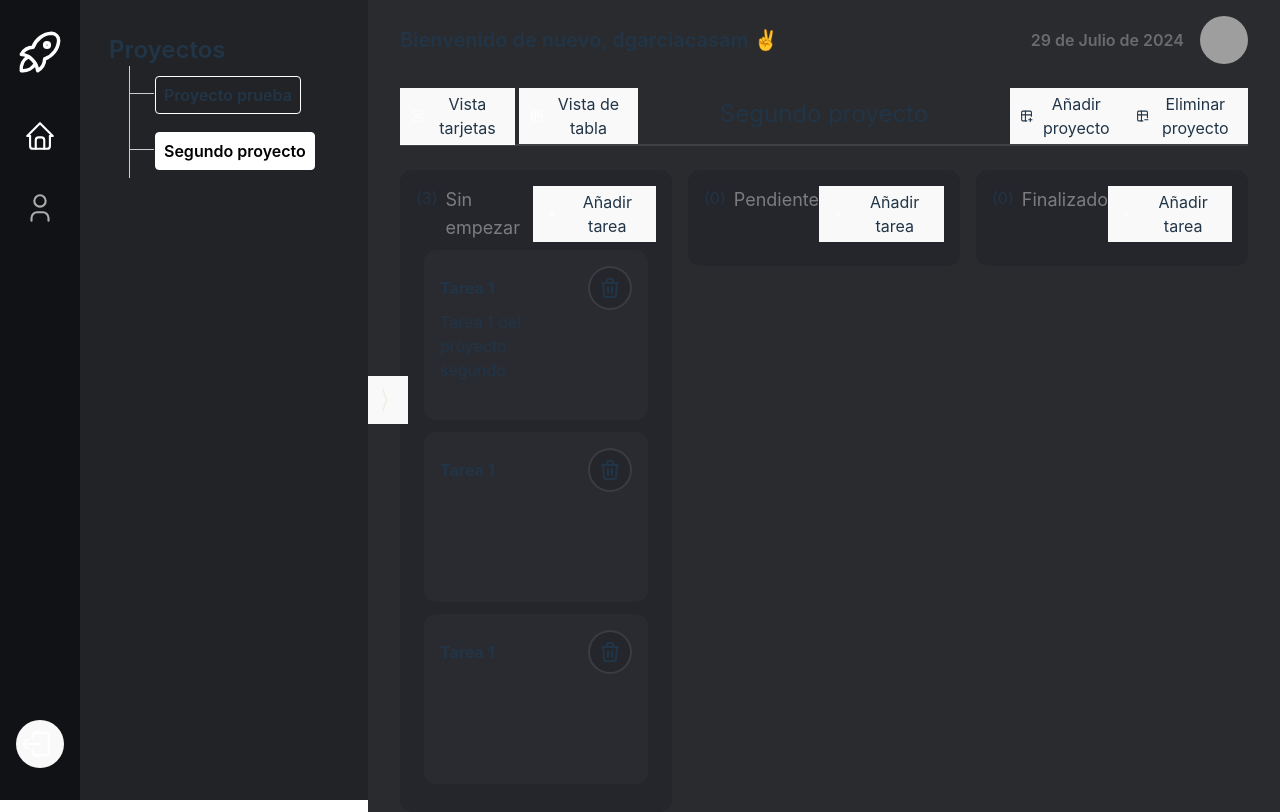
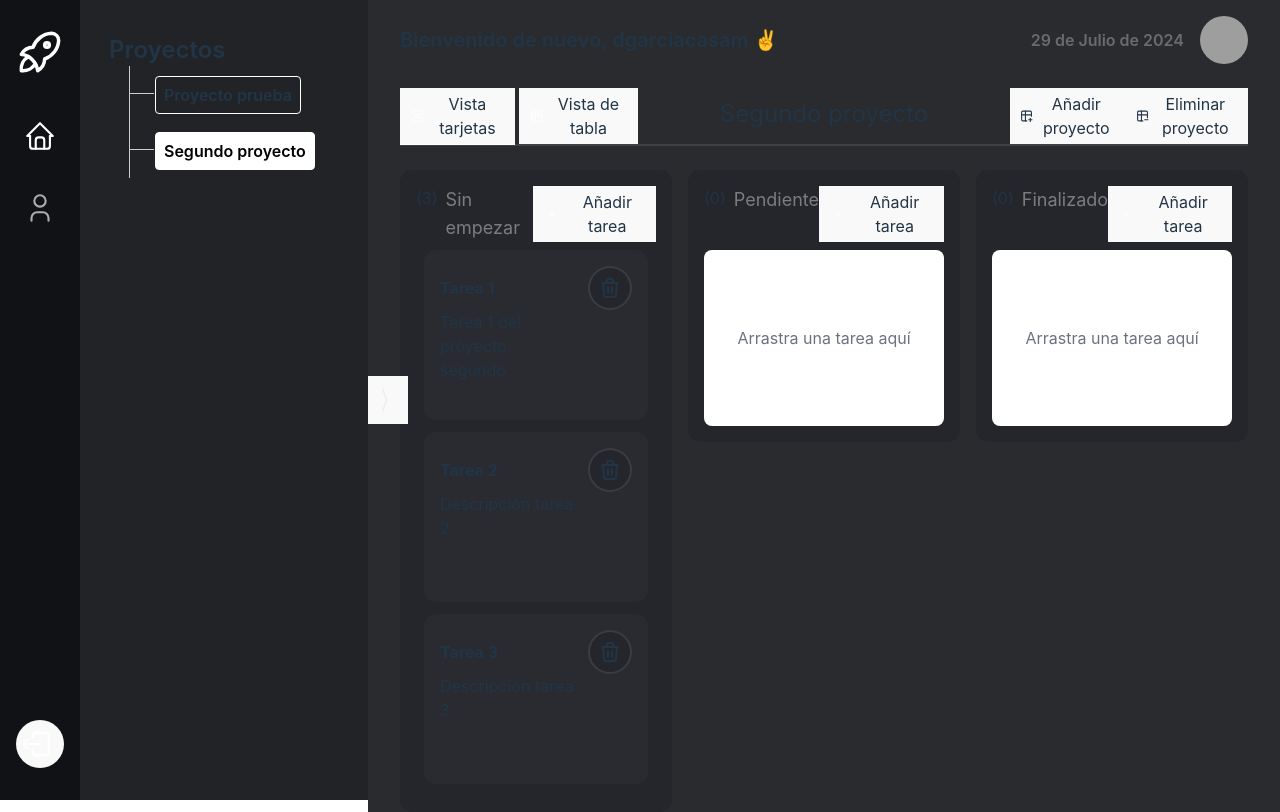
Before and after one commit to dgarciacasam/rocketFront, a React (Vite) app: page / in a window 1280 px wide. Both pictures are taken after a click on the button "Segundo proyecto". Built offline with nearby package versions, Linux system fonts and the light colour scheme; grey boxes are pictures that could not be loaded.

Commit message:
save: Estado final cambiar tarjeta de posición

```diff
--- a/src/common/data.ts
+++ b/src/common/data.ts
@@ -35,18 +35,18 @@ export const defaultProjects: Project[] = [
       },
       {
         id: 7,
-        title: 'Tarea 4',
+        title: 'Tarea 7',
         description:
-          'Esta es la descripción de la tarea 3 en la que realizaremos cosas de la tarea 3',
+          'Esta es la descripción de la tarea 7 en la que realizaremos cosas de la tarea 7',
         finishDate: new Date(),
         column: 2,
         columnIndex: 2,
       },
       {
         id: 8,
-        title: 'Tarea 5',
+        title: 'Tarea 8',
         description:
-          'Esta es la descripción de la tarea 3 en la que realizaremos cosas de la tarea 3',
+          'Esta es la descripción de la tarea 8 en la que realizaremos cosas de la tarea 8',
         finishDate: new Date(),
         column: 2,
         columnIndex: 1,
@@ -68,16 +68,16 @@ export const defaultProjects: Project[] = [
       },
       {
         id: 5,
-        title: 'Tarea 1',
-        description: '',
+        title: 'Tarea 2',
+        description: 'Descripción tarea 2',
         finishDate: new Date(),
         column: 0,
         columnIndex: 1,
       },
       {
         id: 6,
-        title: 'Tarea 1',
-        description: '',
+        title: 'Tarea 3',
+        description: 'Descripción tarea 3 ',
         finishDate: new Date(),
         column: 0,
         columnIndex: 2,
--- a/src/common/types.ts
+++ b/src/common/types.ts
@@ -75,7 +75,6 @@ export interface ColumnProps {
   title: string
   handleCreateTask: (newTask: Task) => void
   handleDeleteTask: (taskId: number) => void
-  changeTaskPosition: (grabbedTask: Task, overTask: Task) => void
 }
 
 export interface ProjectContentProps {
--- a/src/components/Content/BoardColumn.tsx
+++ b/src/components/Content/BoardColumn.tsx
@@ -1,17 +1,4 @@
-import {
-  DndContext,
-  DragEndEvent,
-  DragStartEvent,
-  PointerSensor,
-  closestCenter,
-  useSensor,
-  useSensors,
-} from '@dnd-kit/core'
-import {
-  arrayMove,
-  SortableContext,
-  verticalListSortingStrategy,
-} from '@dnd-kit/sortable'
+import { SortableContext, verticalListSortingStrategy } from '@dnd-kit/sortable'
 import { ColumnProps } from '../../common/types'
 import { Task } from './Task'
 import { Task as TaskType } from '../../common/types'
@@ -23,36 +10,11 @@ export const BoardColumn = ({
   column,
   handleCreateTask,
   handleDeleteTask,
-  changeTaskPosition,
 }: ColumnProps) => {
   const counter = tasks.length
-  const sensor = useSensors(
-    useSensor(PointerSensor, {
-      activationConstraint: {
-        distance: 50,
-      },
-    })
-  )
-
-  const handleDragEnd = (event: DragEndEvent) => {
-    const { active, over } = event
-    if (!over) return
-
-    const activeId = active.id
-    const overId = over.id
-
-    if (activeId === overId) return
-
-    const activeTask = tasks.find((task) => task.id === activeId)
-    const overTask = tasks.find((task) => task.id === overId)
-
-    if (!activeTask) return
-    if (!overTask) return
-    return changeTaskPosition(activeTask, overTask)
-  }
 
   return (
-    <div className='bg-[#24262c] rounded-xl p-4 h-fit'>
+    <div className='bg-[#24262c] rounded-xl p-4 h-fit '>
       <div className='flex justify-between mb-2'>
         <div className='flex'>
           <span>({counter})</span>
@@ -85,21 +47,22 @@ export const BoardColumn = ({
         </button>
       </div>
       <div>
-        <DndContext
-          sensors={sensor}
-          collisionDetection={closestCenter}
-          onDragEnd={handleDragEnd}
-        >
-          <SortableContext items={tasks} strategy={verticalListSortingStrategy}>
-            {tasks.map((task: TaskType) => (
+        <SortableContext items={tasks} strategy={verticalListSortingStrategy}>
+          {tasks.length === 0 ? (
+            // Esta es el área de drop visible cuando no hay tareas en la columna
+            <div className='min-h-44 flex justify-center items-center text-gray-500 bg-white rounded-lg'>
+              Arrastra una tarea aquí
+            </div>
+          ) : (
+            tasks.map((task: TaskType) => (
               <Task
                 key={task.id}
                 task={task}
                 handleDeleteTask={handleDeleteTask}
               />
-            ))}
-          </SortableContext>
-        </DndContext>
+            ))
+          )}
+        </SortableContext>
       </div>
     </div>
   )
--- a/src/components/Content/BoardView.tsx
+++ b/src/components/Content/BoardView.tsx
@@ -1,3 +1,12 @@
+import {
+  DndContext,
+  DragEndEvent,
+  DragOverEvent,
+  PointerSensor,
+  closestCenter,
+  useSensor,
+  useSensors,
+} from '@dnd-kit/core'
 import { BoardViewProps, Project, Task } from '../../common/types'
 import { getTaskByColumn } from '../../common/utils'
 import { BoardColumn } from './BoardColumn'
@@ -7,7 +16,6 @@ export const BoardView = ({
   onUpdateTasks,
 }: BoardViewProps) => {
   const [notStarted, started, done] = getTaskByColumn(selectedProject)
-
   const handleCreateTask = (newTask: Task) => {
     const updatedProject: Project = {
       ...selectedProject,
@@ -26,38 +34,119 @@ export const BoardView = ({
     onUpdateTasks(updatedProject)
   }
 
-  const handleChangeTaskPosition = (activeTask: Task, overTask: Task) => {
-    // Crea una copia del array de tasks actualizando las posiciones de activeTask y overTask
-    const updatedTasks = selectedProject.tasks.map((task) => {
-      // Intercambia el columnIndex de activeTask con overTask
-      if (task.id === activeTask.id) {
-        return { ...task, columnIndex: overTask.columnIndex }
+  const sensor = useSensors(
+    useSensor(PointerSensor, {
+      activationConstraint: {
+        distance: 50,
+      },
+    })
+  )
+
+  const reorderTasks = (
+    activeId: number,
+    overColumnIndex: number,
+    overColumn: number,
+    activeColumn: number
+  ) => {
+    console.log('reordenadas tareas')
+    // Crear una copia profunda del objeto para no mutar selectedProject
+    const tasks = [...selectedProject.tasks]
+
+    // Buscamos la tarea que tiene el id proporcionado (activeId)
+    const taskToMove = tasks.find((task) => task.id === activeId)
+
+    if (!taskToMove) {
+      return selectedProject // Si no encuentra la tarea, retorna el proyecto sin cambios
     }
-      if (task.id === overTask.id) {
-        return { ...task, columnIndex: activeTask.columnIndex }
+
+    // Actualizamos la columna y el índice de la tarea a mover
+    taskToMove.column = overColumn
+
+    // Filtramos solo las tareas de la columna de destino (overColumn)
+    const overColumnTasks = tasks
+      .filter((task) => task.column === overColumn && task.id !== activeId)
+      .sort((a, b) => a.columnIndex - b.columnIndex)
+
+    // Insertamos la tarea movida en la nueva posición dentro de su columna
+    overColumnTasks.splice(overColumnIndex, 0, taskToMove)
+
+    // Actualizamos el columnIndex de todas las tareas en la columna de destino reorganizada
+    overColumnTasks.forEach((task, index) => {
+      task.columnIndex = index
+    })
+
+    // Si la columna de origen es diferente a la columna de destino
+    // actualizamos los índices de las tareas en la columna de origen
+    if (activeColumn !== overColumn) {
+      const activeColumnTasks = tasks
+        .filter((task) => task.column === activeColumn)
+        .sort((a, b) => a.columnIndex - b.columnIndex)
+
+      // Actualizamos el columnIndex de todas las tareas en la columna de origen
+      activeColumnTasks.forEach((task, index) => {
+        task.columnIndex = index
+      })
+    }
+
+    // Actualizamos el array de tareas con los cambios
+    const updatedTasks = tasks.map((task) => {
+      if (task.column === overColumn) {
+        return overColumnTasks.find((t) => t.id === task.id)!
       }
       return task
     })
 
-    // Crea un nuevo objeto proyecto con las tasks actualizadas
-    const updatedProject: Project = {
+    // Devolver el nuevo objeto con las tareas actualizadas
+    return {
       ...selectedProject,
       tasks: updatedTasks,
     }
+  }
 
-    // Actualiza el proyecto con las tasks modificadas
+  const handleDragEnd = (event: DragEndEvent) => {
+    const { active, over } = event
+    const activeTask: Task | undefined = selectedProject.tasks.find(
+      (task: Task) => task.id === active.id
+    )
+
+    const overTask: Task | undefined = selectedProject.tasks.find(
+      (task: Task) => task.id === over?.id
+    )
+
+    if (
+      !activeTask ||
+      !overTask ||
+      activeTask.column !== overTask.column ||
+      activeTask.columnIndex === overTask.columnIndex
+    )
+      return
+
+    const updatedProject = reorderTasks(
+      activeTask.id,
+      overTask.columnIndex,
+      overTask.column,
+      activeTask.column
+    )
+
     onUpdateTasks(updatedProject)
   }
 
+  const handleDragOver = (event: DragOverEvent) => {}
+
   return (
-    <div className='grid grid-cols-3 gap-4 h-fit'>
+    <div className='grid grid-cols-3 gap-4 '>
+      <DndContext
+        sensors={sensor}
+        collisionDetection={closestCenter}
+        onDragEnd={handleDragEnd}
+        onDragOver={handleDragOver}
+      >
         <BoardColumn
           tasks={notStarted}
           title='Sin empezar'
           column={0}
           handleCreateTask={handleCreateTask}
           handleDeleteTask={handleDeleteTask}
-        changeTaskPosition={handleChangeTaskPosition}
         />
         <BoardColumn
           tasks={started}
@@ -65,7 +154,6 @@ export const BoardView = ({
           column={1}
           handleCreateTask={handleCreateTask}
           handleDeleteTask={handleDeleteTask}
-        changeTaskPosition={handleChangeTaskPosition}
         />
         <BoardColumn
           tasks={done}
@@ -73,8 +161,8 @@ export const BoardView = ({
           column={2}
           handleCreateTask={handleCreateTask}
           handleDeleteTask={handleDeleteTask}
-        changeTaskPosition={handleChangeTaskPosition}
         />
+      </DndContext>
     </div>
   )
 }
```
Lines whose indentation alone changed are shown as unchanged.
